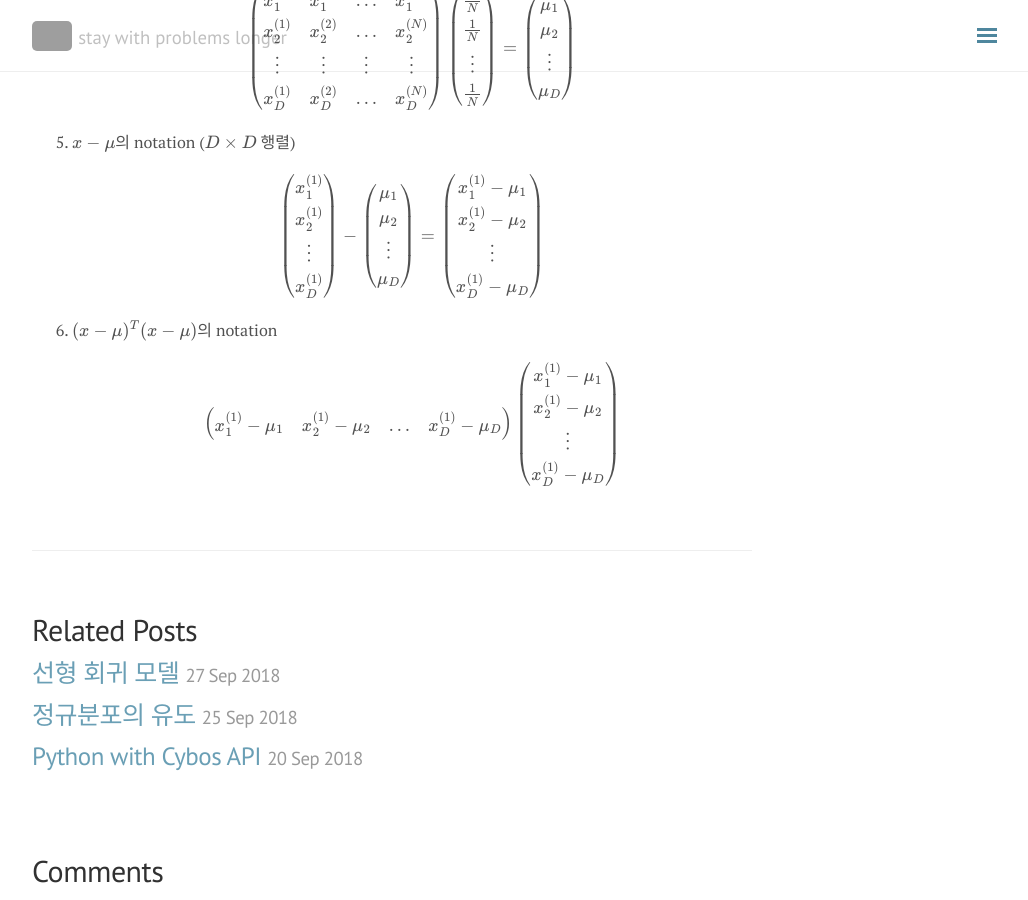
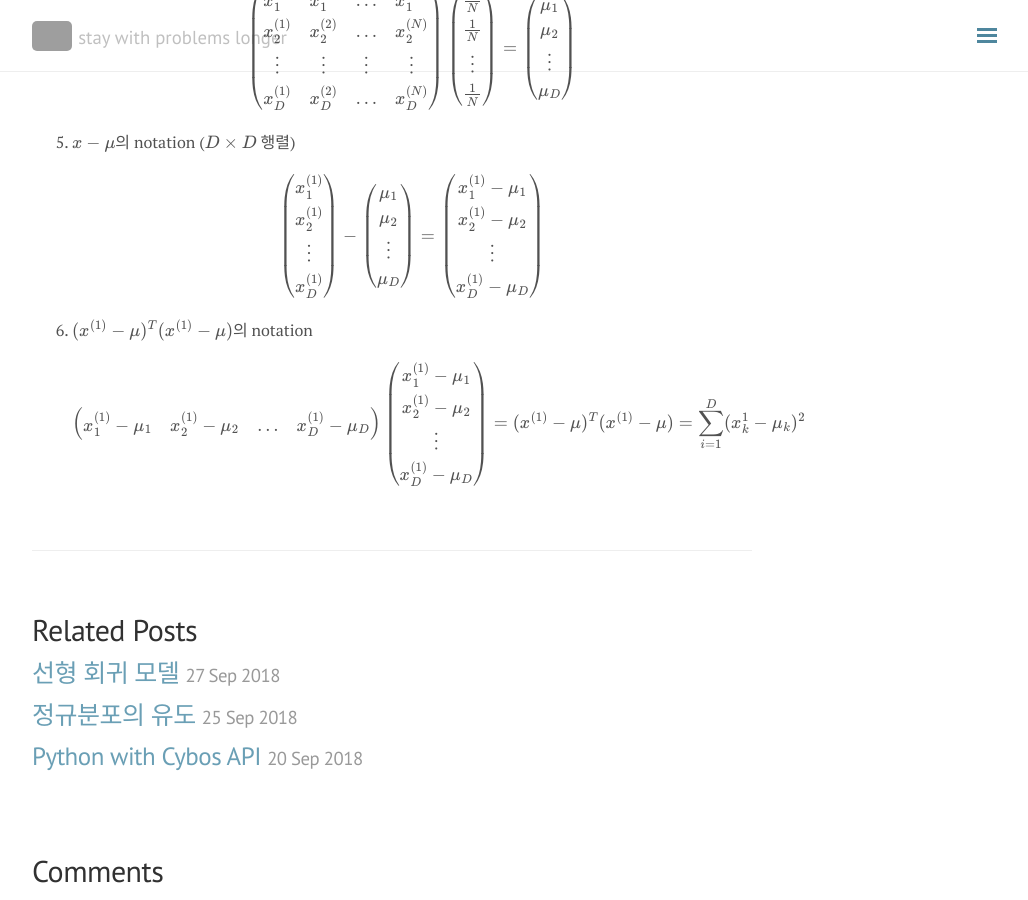
Before and after one commit to seokhoonj/seokhoonj.github.io, a Jekyll site: the page built from _posts/Math/2018-09-28-Math-gaussian_distribution.md, in a window 1280 px wide and 900 px high, scrolled down 1630 px. Shown: the whole window, without its empty margins (248-1276 px from the left). Built offline with Jekyll 4.4.1, drawn with Linux system fonts in a browser that asks for light colours; nearby versions of some CDN libraries; formulas are drawn with MathJax 3; comment, search, counter and statistics services are not loaded; grey boxes are pictures that could not be loaded.

Commit message:
add _posts

```diff
--- a/_posts/Math/2018-09-28-Math-gaussian_distribution.md
+++ b/_posts/Math/2018-09-28-Math-gaussian_distribution.md
@@ -38,5 +38,5 @@ comments: false
 \\( \begin{pmatrix} x\_1^{(1)} & x\_1^{(2)} & \ldots & x\_1^{(N)} \\\\ x\_2^{(1)} & x\_2^{(2)} & \ldots & x\_2^{(N)} \\\\ \vdots  & \vdots & \vdots & \vdots \\\\ x\_D^{(1)} & x\_D^{(2)} & \ldots & x\_D^{(N)} \end{pmatrix} \left(\begin{array}{c} \frac{1}{N} \\\\ \frac{1}{N} \\\\ \vdots \\\\ \frac{1}{N} \end{array}\right) = \left(\begin{array}{c} \mu\_1 \\\\ \mu\_2 \\\\ \vdots \\\\ \mu\_D \end{array}\right) \\)
 5. $x - \mu$의 notation ($D \times D$ 행렬)
 \\( \left(\begin{array}{c} x\_1^{(1)} \\\\ x\_2^{(1)} \\\\ \vdots \\\\ x\_D^{(1)} \end{array}\right) - \left(\begin{array}{c} \mu\_1 \\\\ \mu\_2 \\\\ \vdots \\\\ \mu\_D \end{array}\right) = \left(\begin{array}{c} x\_1^{(1)}-\mu\_1 \\\\ x\_2^{(1)}-\mu\_2 \\\\ \vdots \\\\ x\_D^{(1)}-\mu\_D \end{array}\right) \\)
-6. $(x - \mu)^T (x - \mu)$의 notation
-\\( \left(\begin{array}{cccc} x\_1^{(1)}-\mu\_1 & x\_2^{(1)}-\mu\_2 & \ldots & x\_D^{(1)}-\mu\_D \end{array}\right) \left(\begin{array}{c} x\_1^{(1)}-\mu\_1 \\\\ x\_2^{(1)}-\mu\_2 \\\\ \vdots \\\\ x\_D^{(1)}-\mu\_D \end{array}\right) \\)
+6. $(x^{(1)} - \mu)^T (x^{(1)} - \mu)$의 notation
+\\( \left(\begin{array}{cccc} x\_1^{(1)}-\mu\_1 & x\_2^{(1)}-\mu\_2 & \ldots & x\_D^{(1)}-\mu\_D \end{array}\right) \left(\begin{array}{c} x\_1^{(1)}-\mu\_1 \\\\ x\_2^{(1)}-\mu\_2 \\\\ \vdots \\\\ x\_D^{(1)}-\mu\_D \end{array}\right) = (x^{(1)} - \mu)^T (x^{(1)} - \mu) = \sum\_{i=1}^{D} (x\_k^1 - \mu\_k)^2 \\)
```
